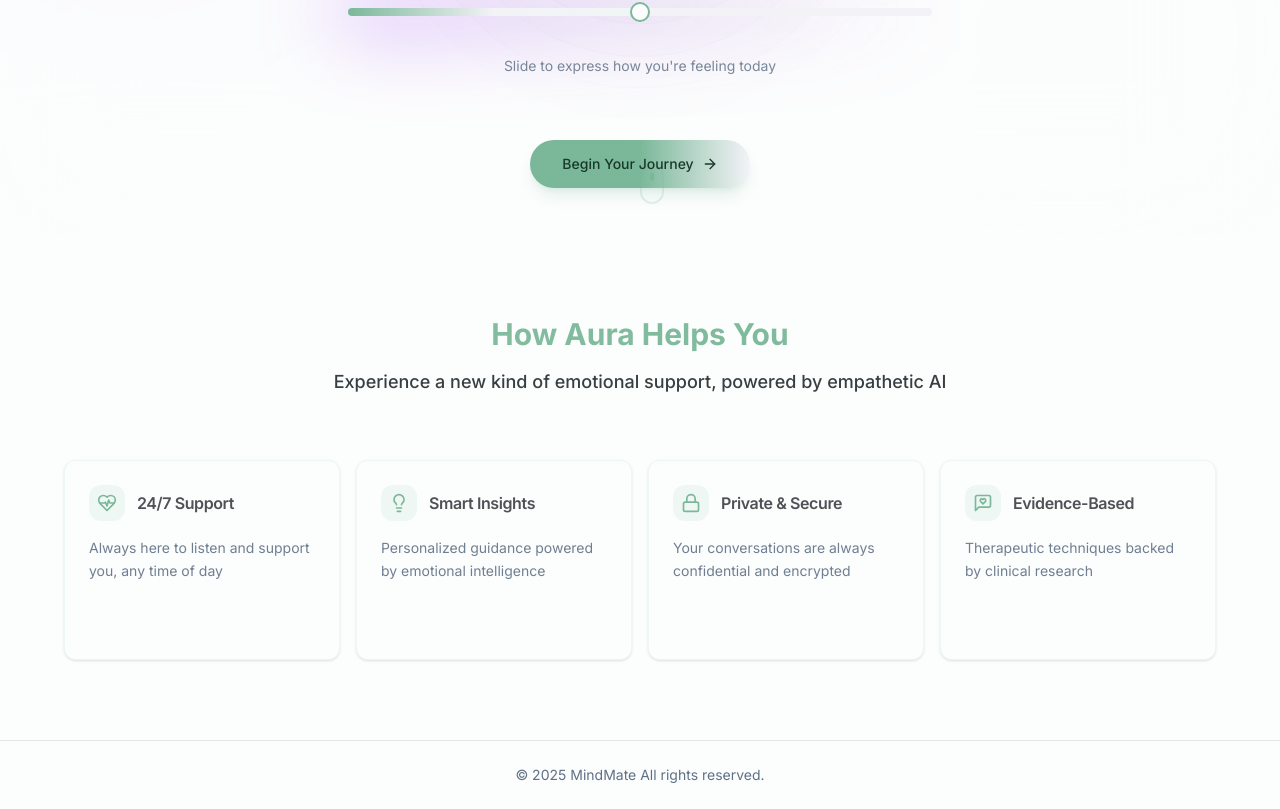
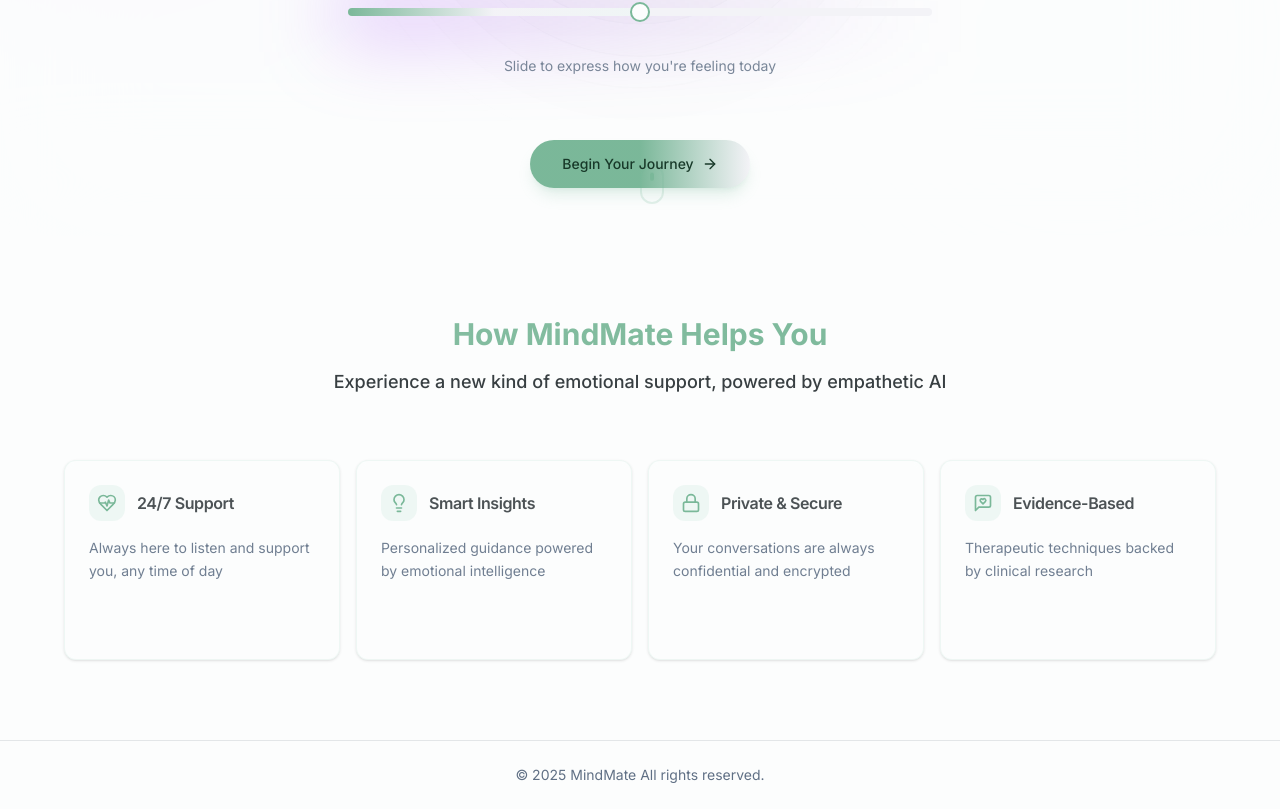
Before and after one commit to anshlaad/AiTherapist, a Next.js app in the folder ai-therapist-agent-main/: page / in a window 1280 px wide. Shown: the part 610-1419 px from the top of the page. Built offline with nearby package versions, Linux system fonts and the light colour scheme.

Commit message:
Update page.tsx

```diff
--- a/ai-therapist-agent-main/app/page.tsx
+++ b/ai-therapist-agent-main/app/page.tsx
@@ -246,7 +246,7 @@
         <div className="max-w-6xl mx-auto">
           <motion.div className="text-center mb-16 space-y-4 text-white ">
             <h2 className="text-3xl font-bold bg-gradient-to-r from-primary/90 to-primary bg-clip-text text-transparent dark:text-primary/90">
-              How Aura Helps You
+              How MindMate Helps You
             </h2>
             <p className="text-foreground dark:text-foreground/95 max-w-2xl mx-auto font-medium text-lg">
               Experience a new kind of emotional support, powered by empathetic
```
